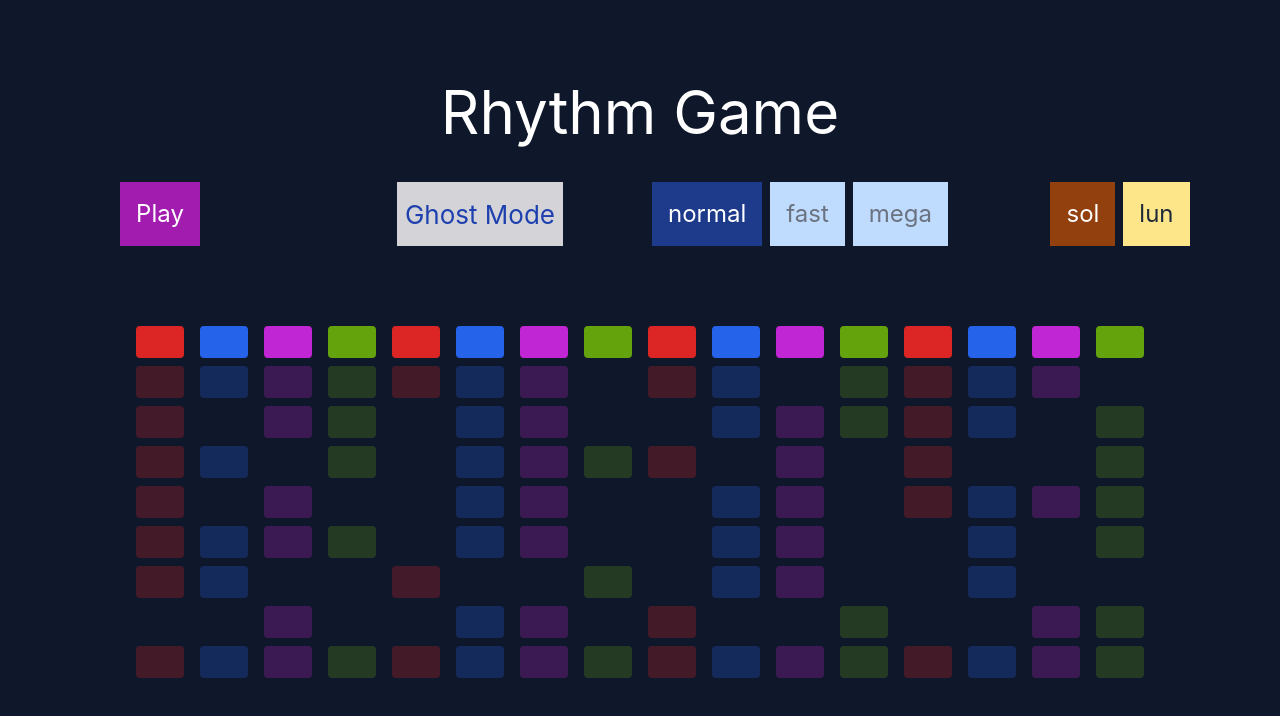
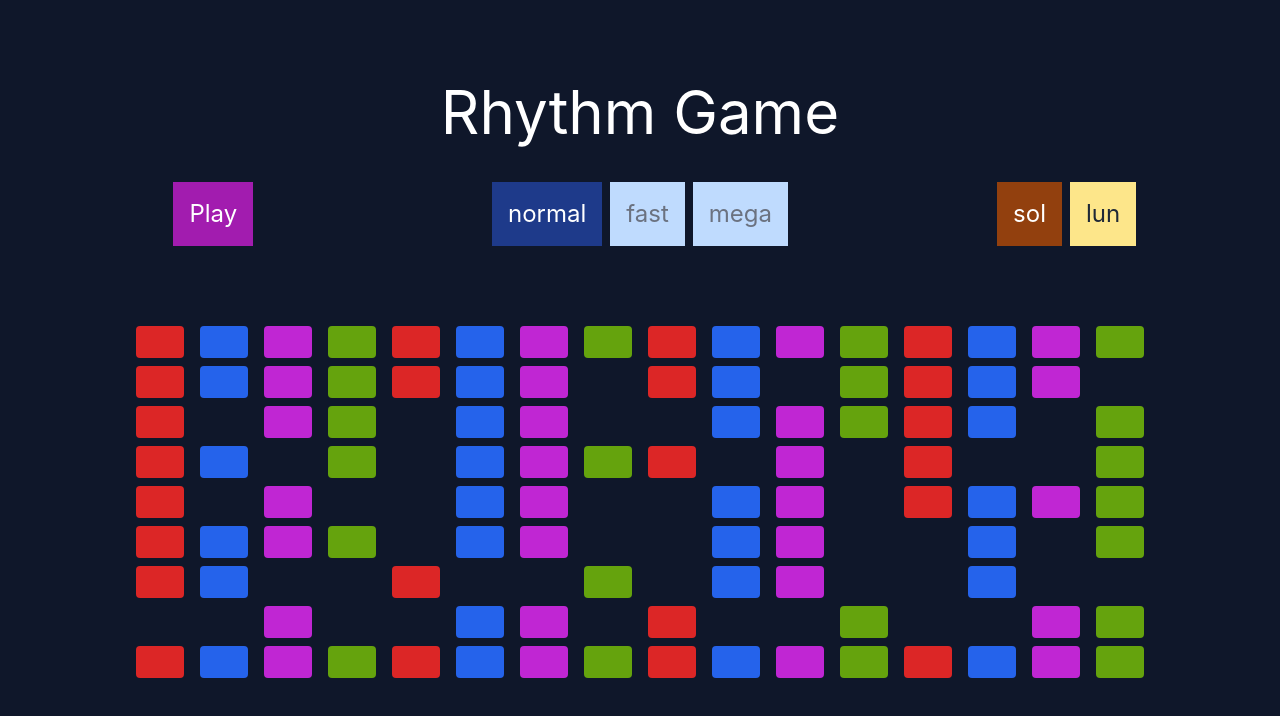
Before and after one commit to samklevin/rhythm, a React (Create React App) app: page / in a window 1280 px wide. Shown: the top 716 px of the page. Built offline with nearby package versions, Linux system fonts and the light colour scheme.

Commit message:
remove ghost mode

```diff
--- a/src/App.js
+++ b/src/App.js
@@ -15,7 +15,6 @@ function App() {
   const [tempo, setTempo] = useState(56);
   const [songIndex, setSongIndex] = useState(0);
   const [viewingResults, setViewingResults] = useState(false);
-  const [ghostMode, setGhostMode] = useState(true);
   const [lockedAt, setLockedAt] = useState();
   const songRef = useRef(generateSong(songIndex));
 
@@ -32,7 +31,6 @@ function App() {
     setLockedAt(null);
     Tone.Transport.stop();
     setViewingResults(true);
-    setGhostMode(false);
   };
 
   useEffect(() => {
@@ -51,11 +49,6 @@ function App() {
 
   const playAgain = () => {
     window.location.reload();
-    // setHits([]);
-    // const newIndex = (songIndex + 1) % 2;
-    // setSongIndex(newIndex);
-    // songRef.current = generateSong(newIndex);
-    // setViewingResults(false);
   };
 
   return (
@@ -74,8 +67,6 @@ function App() {
           </div>
         ) : (
           <SongSettings
-            ghostMode={ghostMode}
-            setGhostMode={setGhostMode}
             tempo={tempo}
             setTempo={setTempo}
             songIndex={songIndex}
@@ -85,12 +76,7 @@ function App() {
             startPlaying={startPlaying}
           />
         )}
-        <SongDisplay
-          ghostMode={ghostMode}
-          songRef={songRef}
-          isPlaying={isPlaying}
-          hits={hits}
-        />
+        <SongDisplay songRef={songRef} isPlaying={isPlaying} hits={hits} />
       </header>
       <SongSynth
         endSong={endSong}
--- a/src/components/SongDisplay.js
+++ b/src/components/SongDisplay.js
@@ -1,26 +1,10 @@
 import React from "react";
 import DisplayRow from "./DisplayRow";
-import * as Tone from "tone";
 
-const SongDisplay = ({ ghostMode, songRef, isPlaying, hits }) => {
-  const obscureRow = (i) => {
-    const thisRow = songRef.current.slice(i * 16, (i + 1) * 16);
-    const activeNote = thisRow.find(
-      (note) => note.time === Tone.Transport.position.split(".")[0]
-    );
-    if (activeNote) {
-      return false;
-    }
-    return true;
-  };
-
-  return (
+const SongDisplay = ({ songRef, isPlaying, hits }) => (
   <div className="p-8 bg-slate-900">
     {[...Array(Math.floor(songRef.current.length / 16))].map((_, i) => (
-        <div
-          key={`row-${i}`}
-          className={`flex my-2 ${ghostMode && obscureRow(i) && "opacity-25"}`}
-        >
+      <div key={`row-${i}`} className="flex my-2">
         <DisplayRow
           songSlice={songRef.current.slice(i * 16, (i + 1) * 16)}
           isPlaying={isPlaying}
@@ -30,5 +14,5 @@ const SongDisplay = ({ ghostMode, songRef, isPlaying, hits }) => {
     ))}
   </div>
 );
-};
+
 export default SongDisplay;
--- a/src/components/SongSettings.js
+++ b/src/components/SongSettings.js
@@ -3,8 +3,6 @@ import { generateSong } from "../songMaker";
 
 const SongSettings = ({
   isPlaying,
-  ghostMode,
-  setGhostMode,
   tempo,
   setTempo,
   songIndex,
@@ -21,7 +19,7 @@ const SongSettings = ({
 
   return (
     <div className="my-10 flex w-full">
-      <div className="w-1/4 flex justify-center">
+      <div className="w-1/3 flex justify-center">
         {!isPlaying && (
           <button
             className="bg-fuchsia-700 text-white text-2xl p-4 translate-y-0 disabled:bg-fuchsia-200 disabled:cursor-not-allowed"
@@ -31,19 +29,7 @@ const SongSettings = ({
           </button>
         )}
       </div>
-      <div className="w-1/4 flex justify-center space-x-2">
-        <button
-          onClick={() => setGhostMode((prevMode) => !prevMode)}
-          className={`px-2 ${
-            ghostMode
-              ? "bg-zinc-300 text-blue-800"
-              : "bg-zinc-800 text-blue-100"
-          }`}
-        >
-          Ghost Mode
-        </button>
-      </div>
-      <div className="w-1/4 flex justify-center space-x-2">
+      <div className="w-1/3 flex justify-center space-x-2">
         <button
           onClick={updateTempo(56)}
           className={`${
@@ -75,7 +61,7 @@ const SongSettings = ({
           mega
         </button>
       </div>
-      <div className="w-1/4 flex justify-center space-x-2">
+      <div className="w-1/3 flex justify-center space-x-2">
         <button
           onClick={updateSongIndex(0)}
           className={`${
```
Lines whose indentation alone changed are shown as unchanged.
